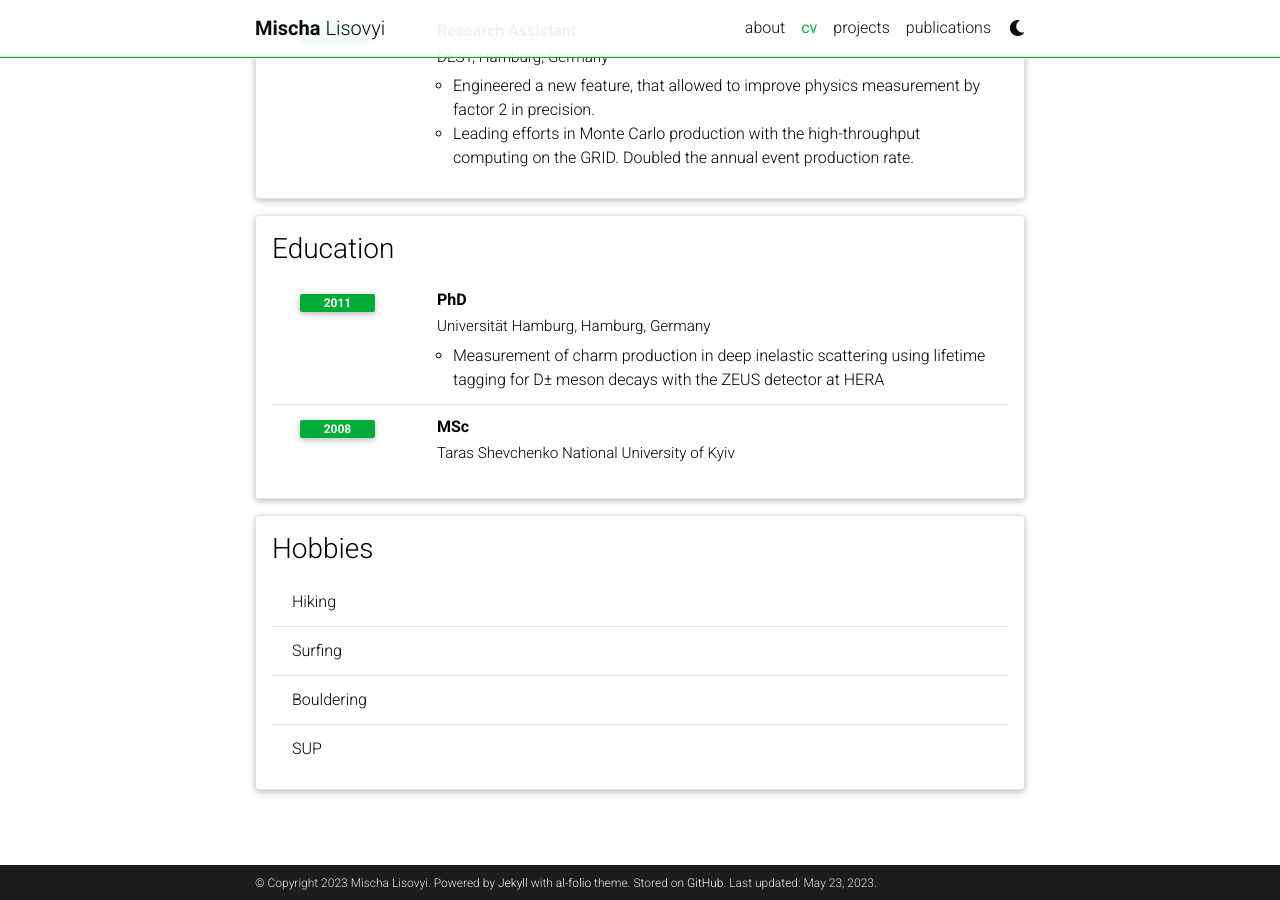
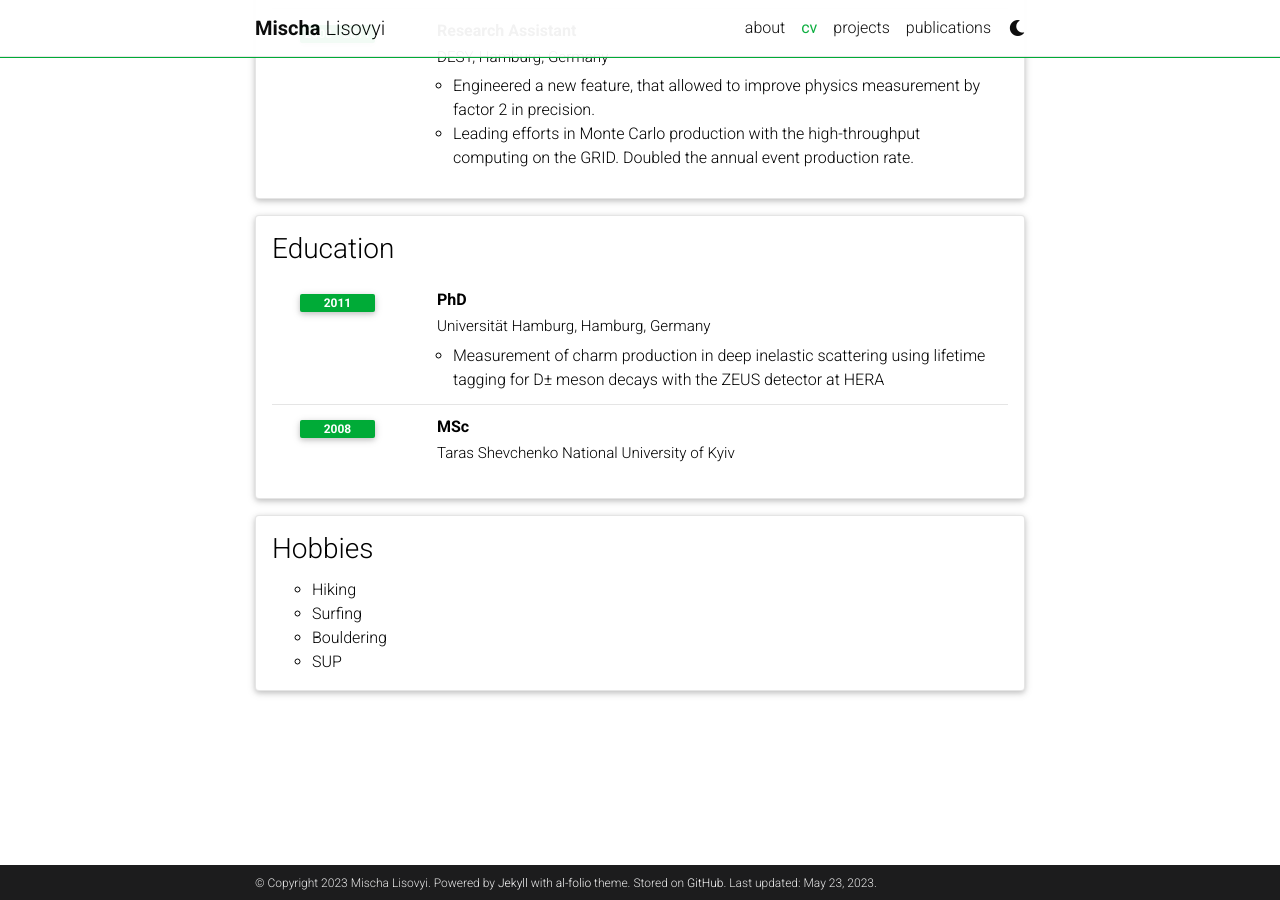
Before and after one commit to mlisovyi/mlisovyi.github.io, a Jekyll site: the page built from _pages/cv.md, in a window 1280 px wide and 900 px high, scrolled down 1468 px. Built offline with Jekyll 4.4.1, drawn with Linux system fonts in a browser that asks for light colours; comment, search, counter and statistics services are not loaded; a style sheet for code colours, icons or effects is not loaded.

Commit message:
try to get lets formatted list

```diff
--- a/_includes/cv/list.html
+++ b/_includes/cv/list.html
@@ -1,5 +1,7 @@
 <ul class="card-text font-weight-light list-group list-group-flush">
-    {% for content in entry.contents %}
-      <li class="list-group-item">{{ content }}</li>
-    {% endfor %}
+  {% for content in entry.contents %}
+  <ul class="items">
+    <li>{{ content }}</li>
+  </ul>
+  {% endfor %}
 </ul>
```
